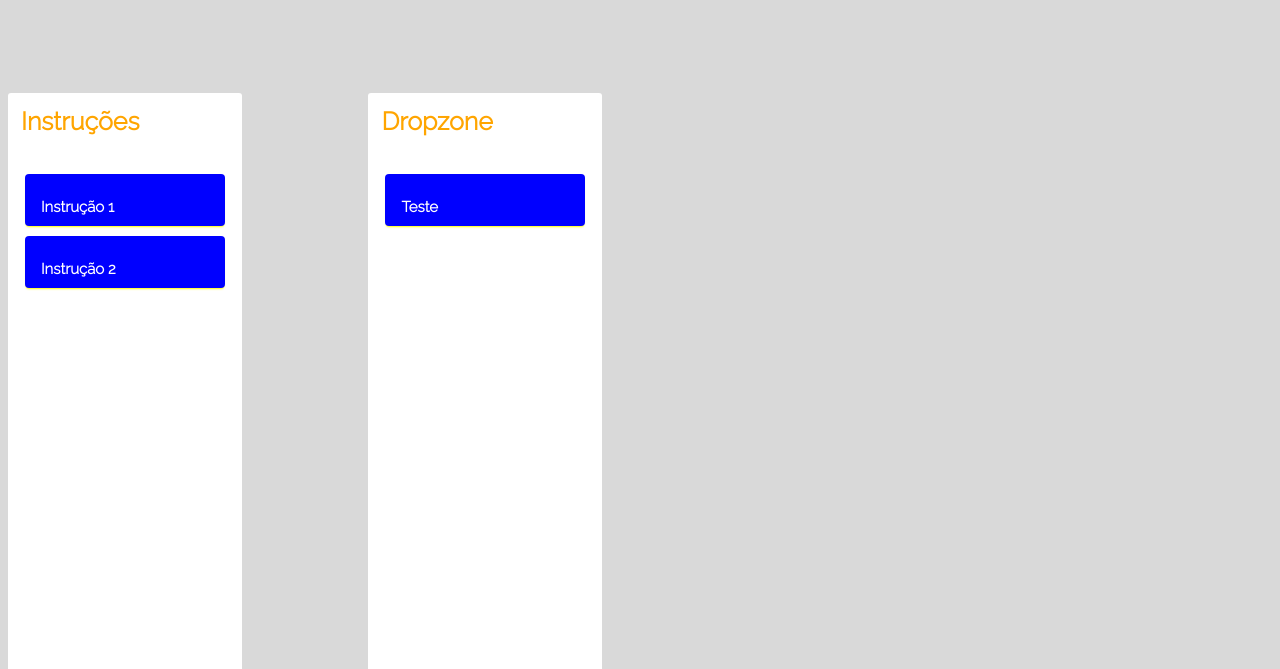
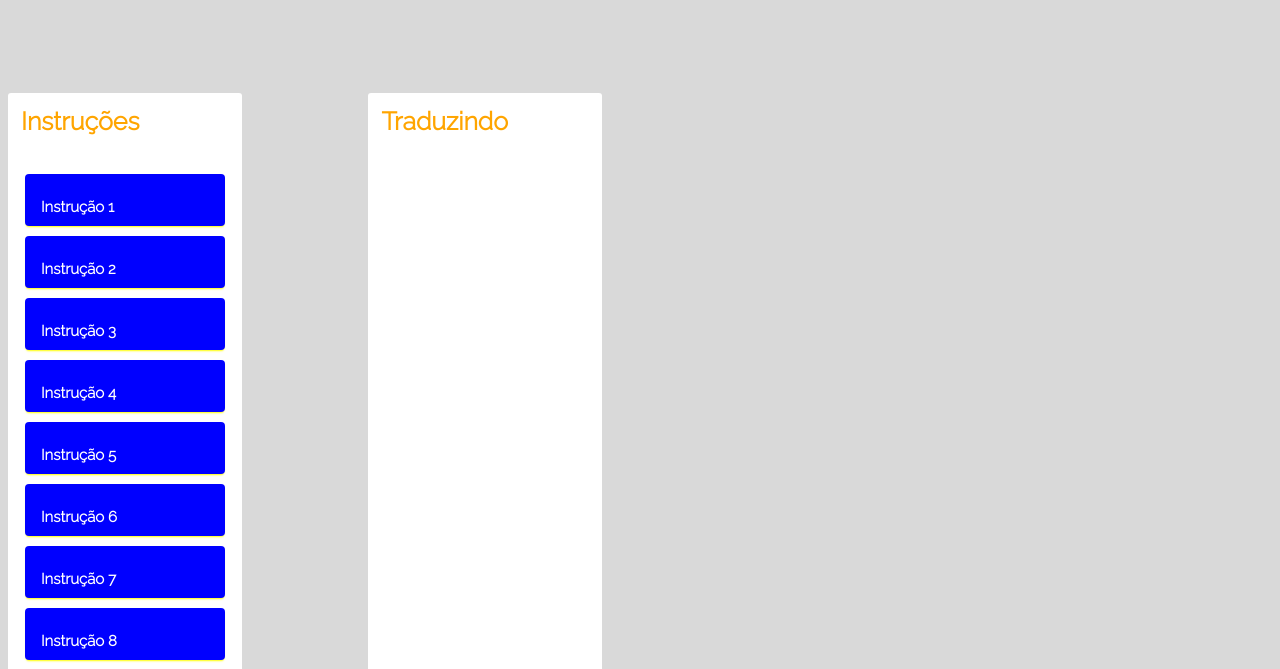
Before and after one commit to severogit/Projeto-Integrador-IV, a plain HTML site: page index.html in a window 1280 px wide. Shown: the part 131-800 px from the top of the page. Drawn offline with Linux system fonts and the light colour scheme.

Commit message:
Adicionando cards e comentando algumas coisas

```diff
--- a/index.html
+++ b/index.html
@@ -14,28 +14,55 @@
     <div class="boards">
         <div class="board">
             <h3>Instruções</h3>
-            <div class="dropzone">
-                <div class="card" draggable="true">
+            <div class="dropzone clonex">
+                <div class="card clone" draggable="true">
                     <div class="status"></div>
-                    <div class="content">Instrução 1</div>
+                    <div class="content instrucao1">Instrução 1</div>
                 </div>
                 <div class="card" draggable="true">
                     <div class="status"></div>
                     <div class="content">Instrução 2</div>
                 </div>
+                <div class="card" draggable="true">
+                    <div class="status"></div>
+                    <div class="content">Instrução 3</div>
+                </div>
+                <div class="card" draggable="true">
+                    <div class="status"></div>
+                    <div class="content">Instrução 4</div>
+                </div>
+                <div class="card" draggable="true">
+                    <div class="status"></div>
+                    <div class="content">Instrução 5</div>
+                </div>
+                <div class="card" draggable="true">
+                    <div class="status"></div>
+                    <div class="content">Instrução 6</div>
+                </div>
+                <div class="card" draggable="true">
+                    <div class="status"></div>
+                    <div class="content">Instrução 7</div>
+                </div>
+                <div class="card" draggable="true">
+                    <div class="status"></div>
+                    <div class="content">Instrução 8</div>
+                </div>
             </div>
         </div>
         <div class="board">
-            <h3>Dropzone</h3>
+            <h3>Traduzindo</h3>
             <div class="dropzone">
-                <div class="card" draggable="true">
-                    <div class="status"></div>
-                    <div class="content">Teste</div>
+                <!-- <div class="card" draggable="true">
+                   <div class="status"></div>
+                   <div class="content">Teste </div> -->
                 </div>
             </div>
         </div>
-    </div>
+      </div>
 
+
+   <!-- <script src="js/jquery.js"></script> -->
     <script src="js/script.js" defer></script>
+
 </body>
 </html>
```
